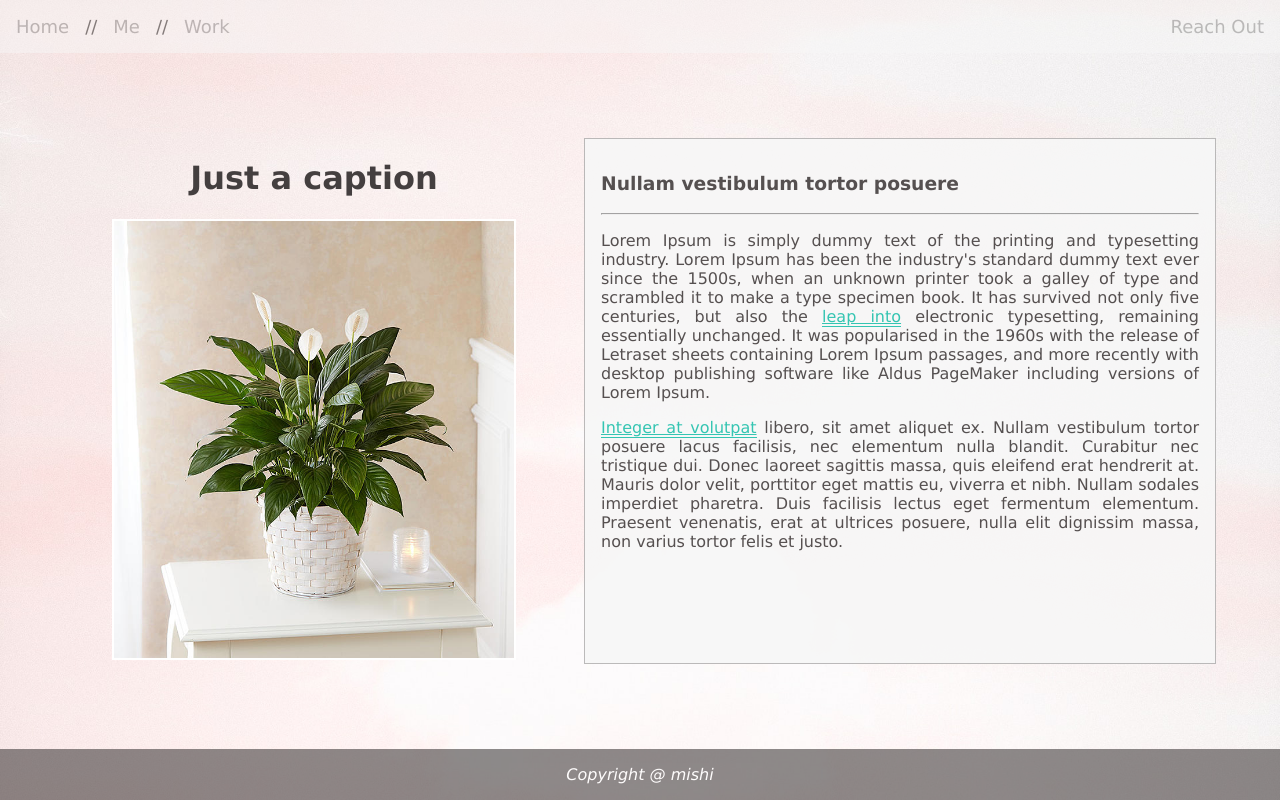
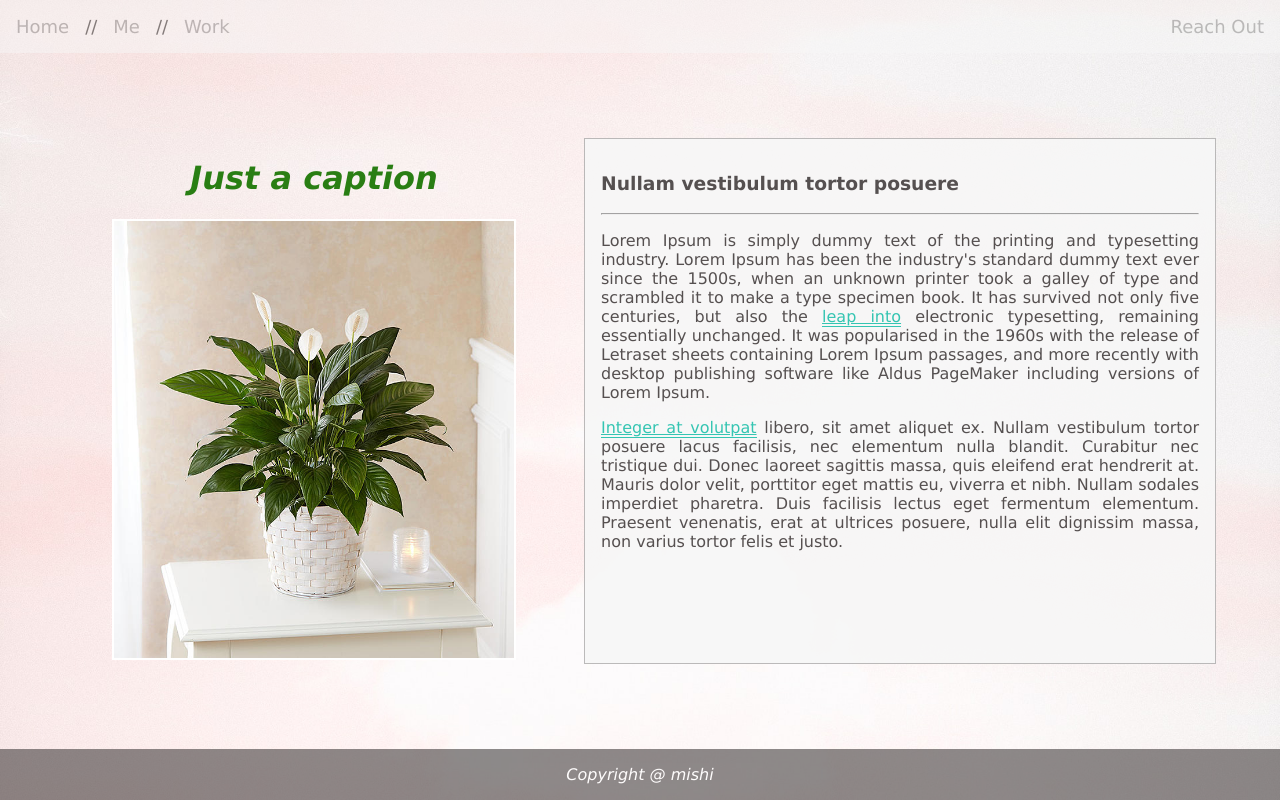
Before and after one commit to arcaneLake/home, a plain HTML site: page index.html in a window 1280 px wide. Drawn offline with Linux system fonts and the light colour scheme.

```diff
--- a/index.html
+++ b/index.html
@@ -17,7 +17,7 @@
 
         <div class="container">
         <div class="left">
-            <center><h1>Just a caption</h1>
+            <center><h1 style="color: rgb(41, 126, 19);font-style: italic;">Just a caption</h1>
             <img src="./images/image1.jpg" alt="Pic of house plant"></center>
         </div>
 
```
